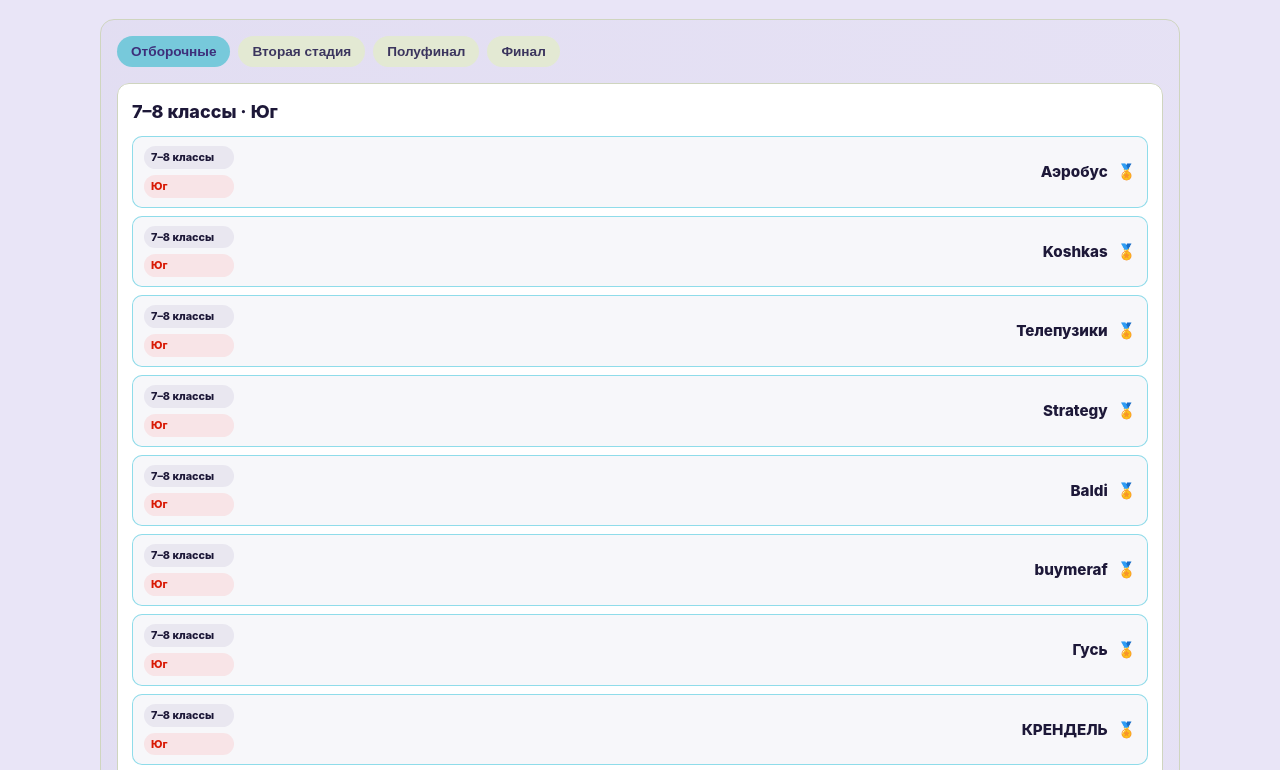
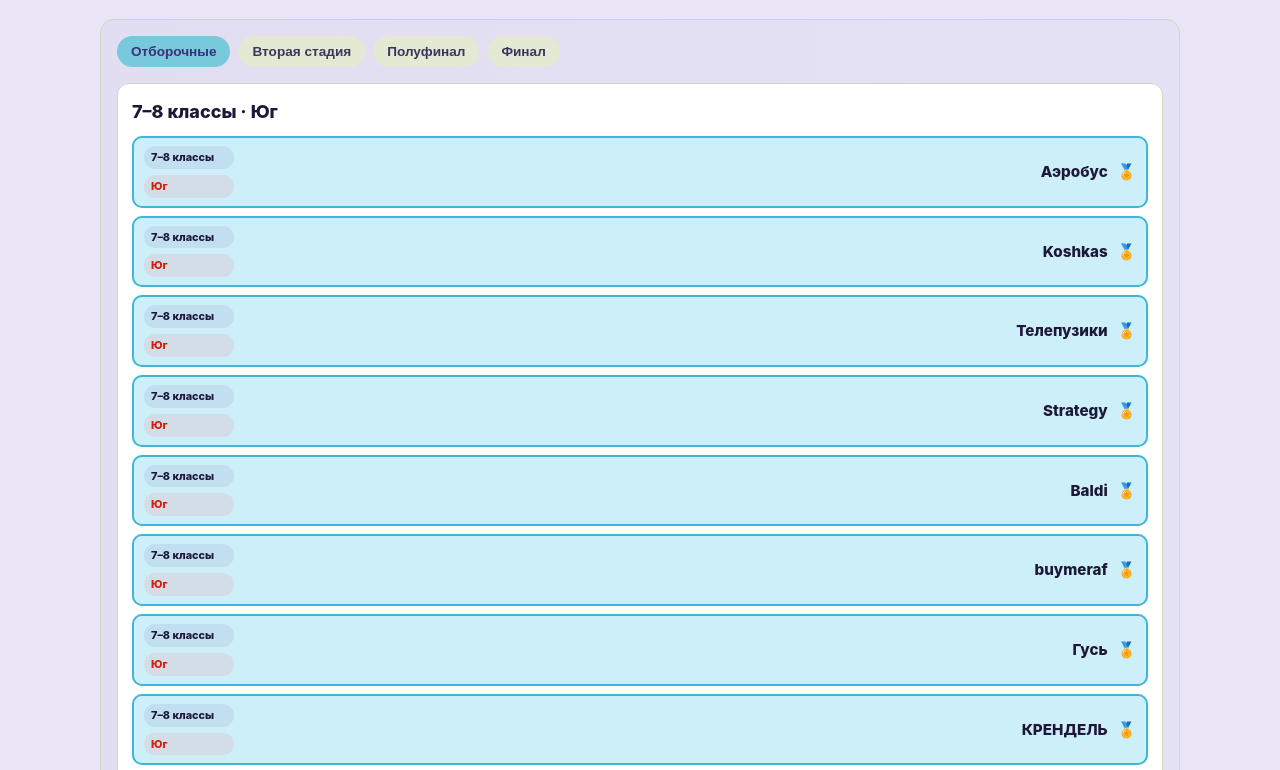
Before and after one commit to mecom-info/MEKOM, a plain HTML site: page championship/index.html in a window 1280 px wide. Shown: the part 1200-1970 px from the top of the page. Drawn offline with Linux system fonts and the light colour scheme.

Commit message:
Сезон 2026/27: прошедшие дальше — голубые, не прошедшие — зелёные

```diff
--- a/assets/css/archive-2025-26.css
+++ b/assets/css/archive-2025-26.css
@@ -417,3 +417,9 @@
     clip: auto;
   }
 }
+
+/* Сезон 2026/27: прошедшие дальше — голубые, не прошедшие остаются зелёными. */
+[data-bracket-root] .mc25-team.mc25-winner {
+  background: #cdeffa;
+  box-shadow: inset 0 0 0 2px #3fb6d8;
+}
--- a/championship/index.html
+++ b/championship/index.html
@@ -8,7 +8,7 @@
 <link rel="icon" href="../assets/favicon.svg">
 <link rel="stylesheet" href="../assets/css/tokens.css?v=20261115e">
 <link rel="stylesheet" href="../assets/css/style.css?v=20261116a">
-<link rel="stylesheet" href="../assets/css/archive-2025-26.css?v=20261115e">
+<link rel="stylesheet" href="../assets/css/archive-2025-26.css?v=20261116b">
 </head>
 <body>
 
```
